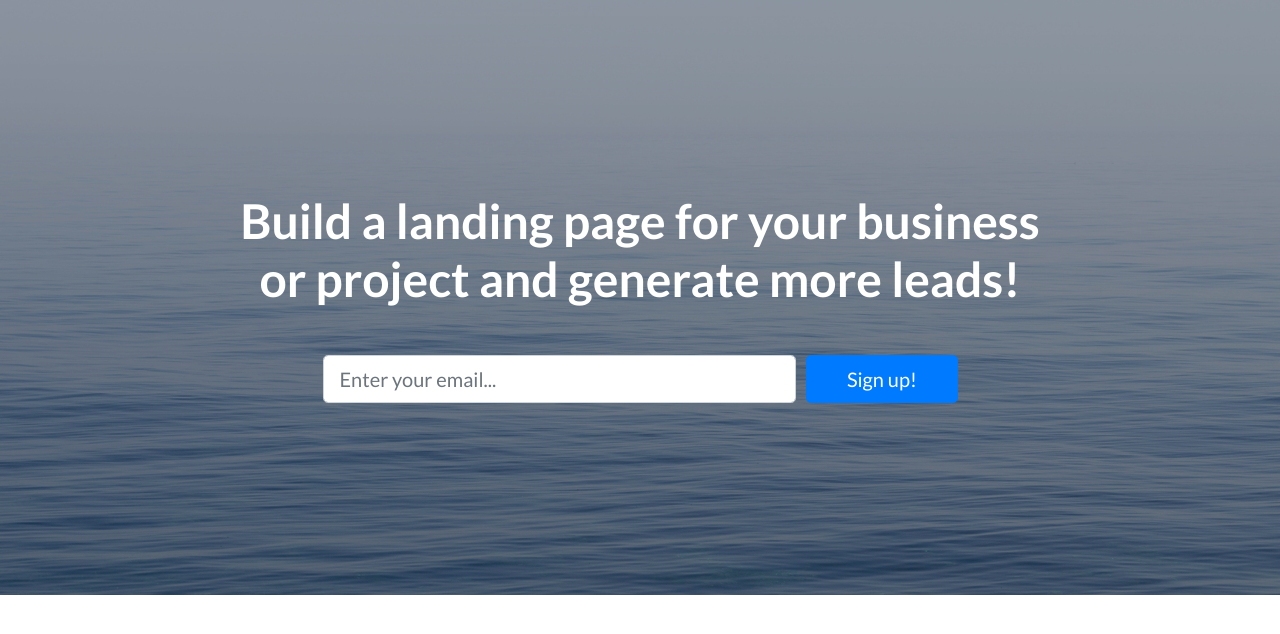
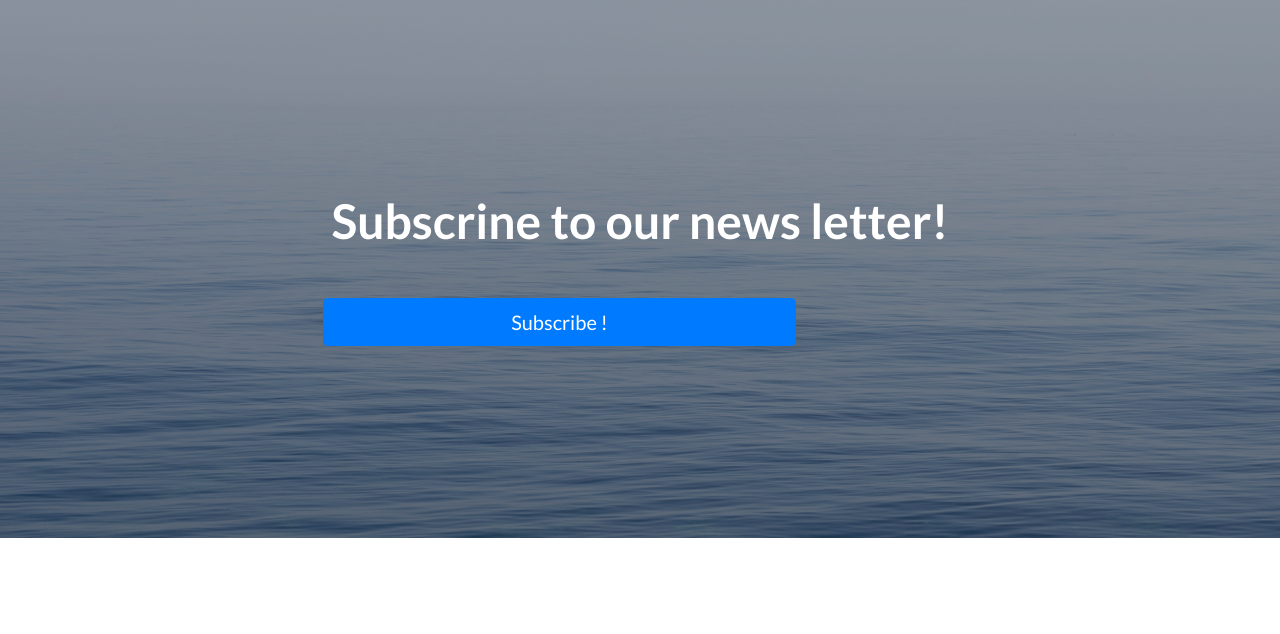
Before and after one commit to trumpo/trumpo.github.io, a website: page index.html in a window 1280 px wide. Drawn offline with Linux system fonts and the light colour scheme.

Commit message:
Update index.html

```diff
--- a/index.html
+++ b/index.html
@@ -32,16 +32,13 @@
     <div class="container">
       <div class="row">
         <div class="col-xl-9 mx-auto">
-          <h1 class="mb-5">Build a landing page for your business or project and generate more leads!</h1>
+          <h1 class="mb-5">Subscrine to our news letter!</h1>
         </div>
         <div class="col-md-10 col-lg-8 col-xl-7 mx-auto">
           <form>
             <div class="form-row">
-              <div class="col-12 col-md-9 mb-2 mb-md-0">
-                <input type="email" class="form-control form-control-lg" placeholder="Enter your email...">
-              </div>
-              <div class="col-12 col-md-3">
-                <button type="submit" class="btn btn-block btn-lg btn-primary">Sign up!</button>
+              <div class="col-12 col-md-9">
+                <a href="newsletter-signup" class="btn btn-block btn-lg btn-primary">Subscribe !</a>
               </div>
             </div>
           </form>
```
